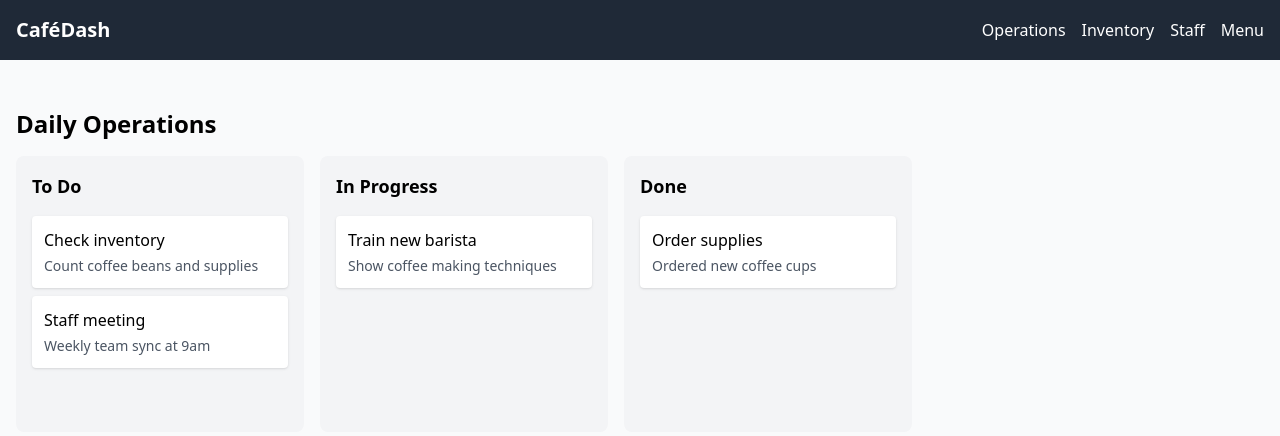
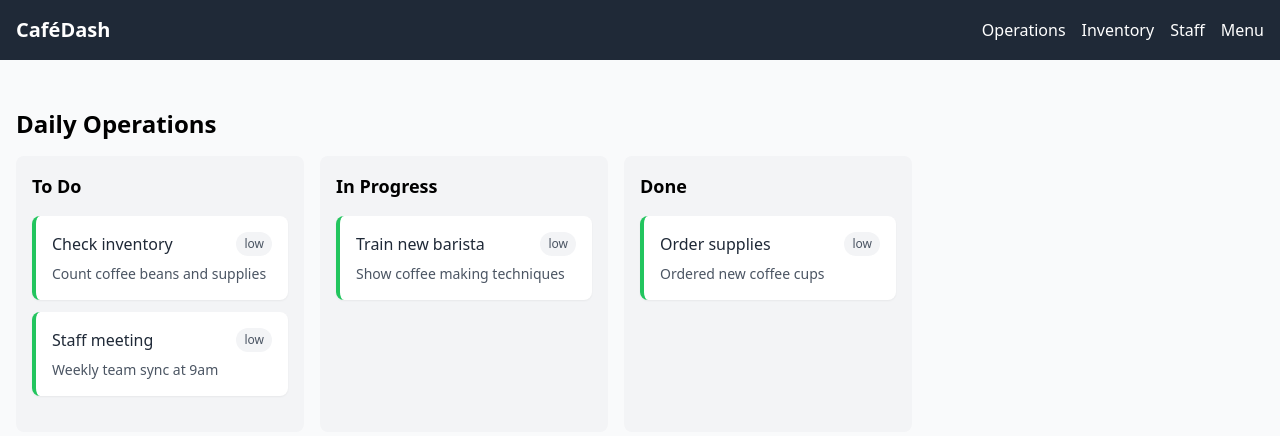
Before and after one commit to elizabethvilloria/minidash, a React (Vite) app: page / in a window 1280 px wide. Shown: the top 436 px of the page. Built offline with nearby package versions, Linux system fonts and the light colour scheme.

Commit message:
feat: enhance TaskCard with priority indicators and better accessibility

```diff
--- a/src/components/boards/TaskCard.jsx
+++ b/src/components/boards/TaskCard.jsx
@@ -2,18 +2,45 @@ import React from 'react'
 import { Draggable } from 'react-beautiful-dnd'
 
 function TaskCard({ task, index }) {
+  const priorityColors = {
+    high: 'bg-red-100 border-red-500',
+    medium: 'bg-yellow-100 border-yellow-500',
+    low: 'bg-green-100 border-green-500'
+  }
+
   return (
     <Draggable draggableId={task.id} index={index}>
-      {(provided) => (
+      {(provided, snapshot) => (
         <div
           ref={provided.innerRef}
           {...provided.draggableProps}
           {...provided.dragHandleProps}
-          className="bg-white p-3 rounded shadow mb-2"
+          className={`
+            bg-white p-4 rounded-lg shadow-sm mb-3
+            border-l-4 ${priorityColors[task.priority || 'low']}
+            transition-all duration-200
+            ${snapshot.isDragging ? 'shadow-lg scale-105' : ''}
+            hover:shadow-md
+          `}
+          role="article"
+          aria-label={`Task: ${task.title}`}
         >
-          <h4 className="font-medium">{task.title}</h4>
+          <div className="flex items-start justify-between">
+            <h4 className="font-medium text-gray-800">{task.title}</h4>
+            <span
+              className="text-xs px-2 py-1 rounded-full bg-gray-100 text-gray-600"
+              aria-label={`Priority: ${task.priority || 'low'}`}
+            >
+              {task.priority || 'low'}
+            </span>
+          </div>
           {task.description && (
-            <p className="text-sm text-gray-600 mt-1">{task.description}</p>
+            <p className="text-sm text-gray-600 mt-2">{task.description}</p>
+          )}
+          {task.dueDate && (
+            <div className="mt-2 text-xs text-gray-500">
+              Due: {new Date(task.dueDate).toLocaleDateString()}
+            </div>
           )}
         </div>
       )}
```
